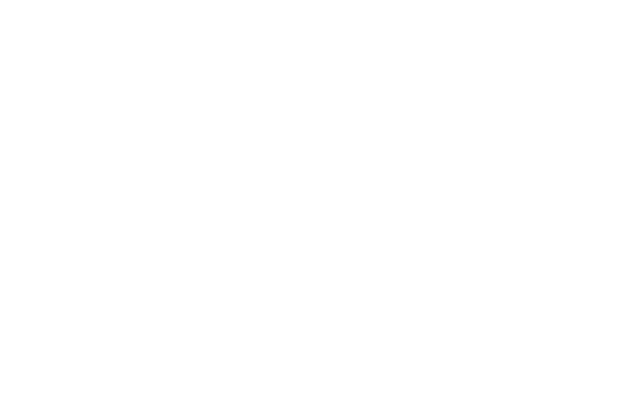
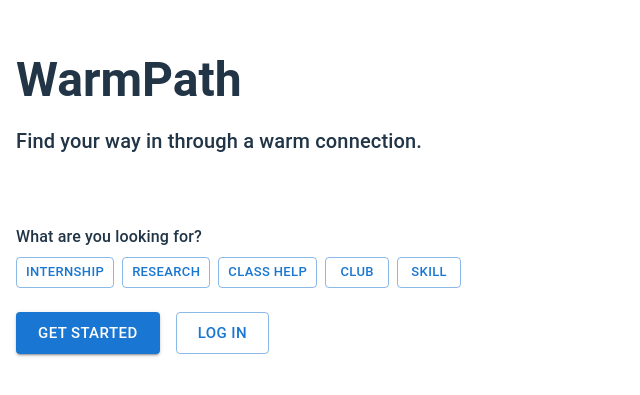
Before and after one commit to Le-Zu/WarmPath, a React (Vite) app in the folder warm-path/: page / in a window 1280 px wide. Shown: the part 213-608 px from the top of the page, without its empty margins (0-640 px from the left). Built offline with nearby package versions, Linux system fonts and the light colour scheme.

Commit message:
New pages folder & simple home page

```diff
--- a/warm-path/package.json
+++ b/warm-path/package.json
@@ -10,8 +10,12 @@
     "preview": "vite preview"
   },
   "dependencies": {
+    "@emotion/react": "^11.14.0",
+    "@emotion/styled": "^11.14.1",
+    "@mui/material": "^7.3.8",
     "react": "^19.2.0",
-    "react-dom": "^19.2.0"
+    "react-dom": "^19.2.0",
+    "react-router-dom": "^7.13.1"
   },
   "devDependencies": {
     "@eslint/js": "^9.39.1",
--- a/warm-path/src/App.jsx
+++ b/warm-path/src/App.jsx
@@ -1,3 +1,12 @@
-function App() {}
+import { BrowserRouter, Routes, Route } from "react-router-dom";
+import HomePage from "./pages/HomePage";
 
-export default App;
+export default function App() {
+   return (
+      <BrowserRouter>
+         <Routes>
+            <Route index element={<HomePage />} />
+         </Routes>
+      </BrowserRouter>
+   );
+}
--- /dev/null
+++ b/warm-path/src/pages/HomePage.jsx
@@ -0,0 +1,75 @@
+import { useState } from "react";
+import { Box, Button, Stack, Typography } from "@mui/material";
+import { Link } from "react-router-dom";
+
+const intents = ["Internship", "Research", "Class Help", "Club", "Skill"];
+
+export default function HomePage() {
+   const [activeIntent, setActiveIntent] = useState(null);
+
+   return (
+      <Box
+         sx={{
+            display: "flex",
+            justifyContent: "center",
+            alignItems: "center",
+            minHeight: "100vh",
+            padding: 2,
+         }}
+      >
+         <Box sx={{ maxWidth: 600, width: "100%" }}>
+            {/* Title */}
+            <Typography variant="h3" fontWeight="bold" gutterBottom>
+               WarmPath
+            </Typography>
+
+            <Typography variant="h6" sx={{ mb: 1 }}>
+               Find your way in through a warm connection.
+            </Typography>
+
+            <Typography variant="subtitle1" color="white" sx={{ mb: 4 }}>
+               Discover paths through your network with context at every step.
+            </Typography>
+
+            {/* Intent selector */}
+            <Typography variant="body1" fontWeight="medium" sx={{ mb: 1 }}>
+               What are you looking for?
+            </Typography>
+
+            <Stack direction="row" flexWrap="wrap" gap={1} sx={{ mb: 3 }}>
+               {intents.map((intent) => (
+                  <Button
+                     key={intent}
+                     variant={
+                        activeIntent === intent ? "contained" : "outlined"
+                     }
+                     onClick={() => setActiveIntent(intent)}
+                     size="small"
+                  >
+                     {intent}
+                  </Button>
+               ))}
+            </Stack>
+
+            <Stack direction="row" gap={2}>
+               <Button
+                  variant="contained"
+                  size="large"
+                  component={Link}
+                  to="/register"
+               >
+                  Get Started
+               </Button>
+               <Button
+                  variant="outlined"
+                  size="large"
+                  component={Link}
+                  to="/login"
+               >
+                  Log In
+               </Button>
+            </Stack>
+         </Box>
+      </Box>
+   );
+}
```
Also changed, not shown: 1 other file (tests, documents, lock files or other folders).
